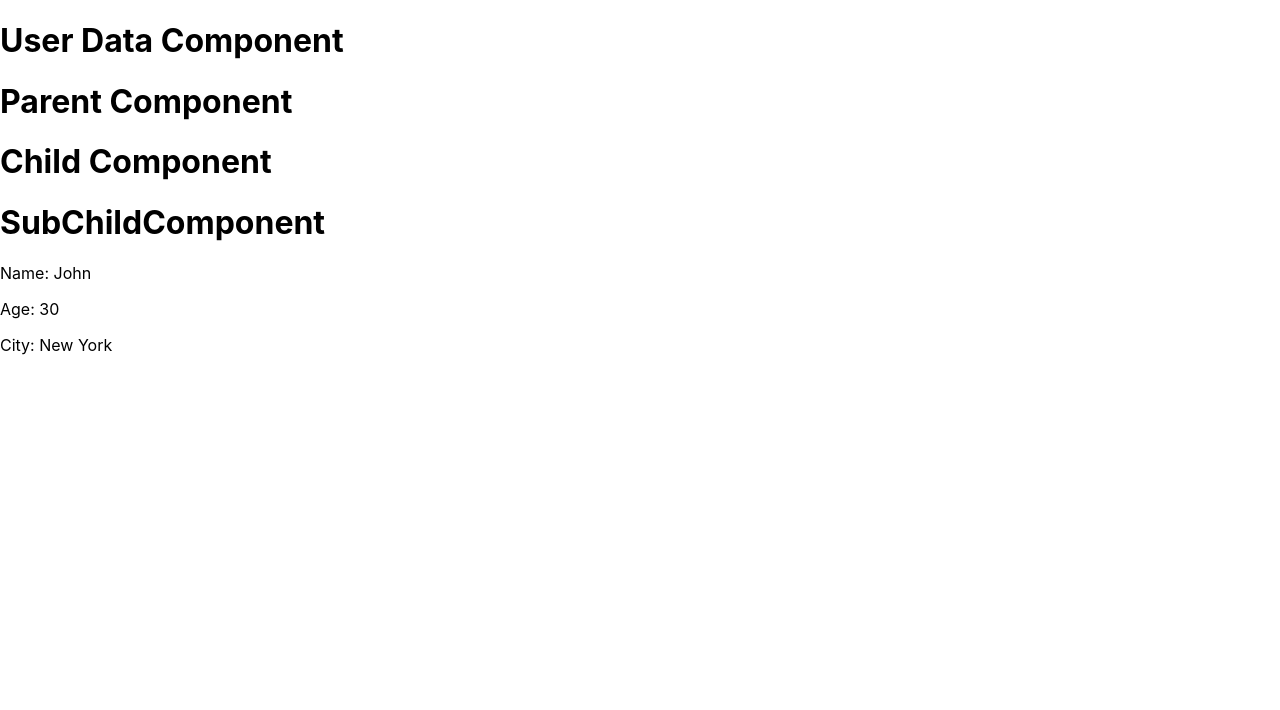
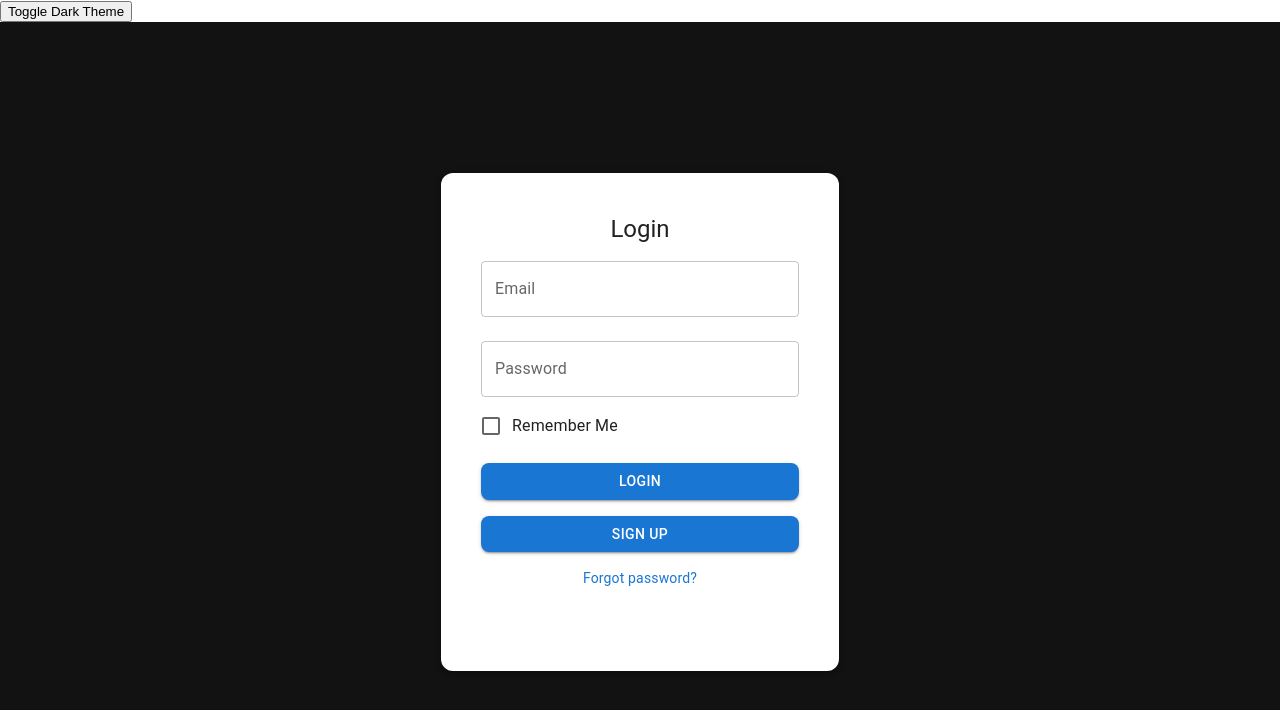
Before and after one commit to maheshmobileApp/react_zero_to_pro, a React (Create React App) app: page / in a window 1280 px wide. Shown: the top 710 px of the page. Built offline with nearby package versions, Linux system fonts and the light colour scheme.

Commit message:
theme support with context

```diff
--- a/src/App.js
+++ b/src/App.js
@@ -5,18 +5,25 @@ import SignUp from './login/singup';
 import ForgotPassword from './login/forgotpassword';
 import Dashboard from './login/dashboard';
 import UserDataComponent from './useContext';
+import ThemeProvider from './ThemeContext';
+import ThemeToggleButton from './ThemeToggleButton';
 function App() {
   return (
+    <ThemeProvider>
+      <ThemeToggleButton />
       <Router>
         <Routes>
-        <Route path="/login" element={<LoginScreen />} />
+          <Route path="/" element={<LoginScreen />} />
           <Route path="/signup" element={<SignUp />} />
           <Route path="/forgot" element={<ForgotPassword />} />
           <Route path="/dashboard" element={<Dashboard />} />
-        <Route path="/" element={<UserDataComponent />} />
+          <Route path="/userdata" element={<UserDataComponent />} />
         </Routes>
       </Router>
+    </ThemeProvider>
   );
 }
 
+//them, toggleTeham
+
 export default App; //Export
--- /dev/null
+++ b/src/ThemeContext.js
@@ -0,0 +1,21 @@
+// Dart / light
+
+import React, { createContext, useContext, useState } from 'react';// step 1 : imporrt createContext and useContext
+const ThemeContext = createContext();// step 2 : create context
+
+//// step 3 : create a custom hook
+export const useThemeContext = () => useContext(ThemeContext);
+const ThemeProvider = ({children}) => {
+    const [theme, setTheme] = useState('light');
+    const toggleTheme = () => {
+        setTheme(theme === 'light' ? 'dark' : 'light');
+    }
+  return (
+        <ThemeContext.Provider value={{ theme, toggleTheme }}>
+          {children}
+        </ThemeContext.Provider>
+  );
+
+}
+
+export default ThemeProvider;
--- /dev/null
+++ b/src/ThemeToggleButton.js
@@ -0,0 +1,14 @@
+import React from 'react';
+import { useThemeContext } from './ThemeContext';
+
+const ThemeToggleButton = () => {
+    const { theme, toggleTheme } = useThemeContext();
+    return (
+        <button onClick={toggleTheme}>
+            Toggle {theme === 'light' ? 'Dark' : 'Light'} Theme
+        </button>
+    );
+
+}
+
+export default ThemeToggleButton;
--- a/src/login/loginScreen.js
+++ b/src/login/loginScreen.js
@@ -3,8 +3,9 @@ import React from 'react';
 import { useForm } from 'react-hook-form';
 import { useNavigate } from 'react-router-dom';
 import { Button, TextField, Box, Card, CardContent, Typography, FormControlLabel, Checkbox, Link } from '@mui/material';
-
+import { useThemeContext } from '../ThemeContext';
 const LoginScreen = () => {
+    const { theme } = useThemeContext();
     const navigate = useNavigate();
     const {
         register,
@@ -30,7 +31,7 @@ const LoginScreen = () => {
             display: 'flex',
             justifyContent: 'center',
             alignItems: 'center',
-            backgroundColor: '#f0f0f0',
+            backgroundColor: theme === 'light' ? '#121212' : '#f0f0f0',
             flexDirection: 'column',
         }}>
             <Card
--- a/src/login/singup.js
+++ b/src/login/singup.js
@@ -12,8 +12,10 @@ import {
 } from "@mui/material";
 import { Visibility, VisibilityOff } from "@mui/icons-material";
 import { useNavigate } from 'react-router-dom';
+import { useThemeContext } from '../ThemeContext';
 
 const SignUp = () => {
+  const { theme } = useThemeContext
   const navigate = useNavigate();
   const [showPassword, setShowPassword] = useState(false);
   const [formData, setFormData] = useState({
@@ -44,7 +46,7 @@ const SignUp = () => {
       justifyContent="center"
       alignItems="center"
       minHeight="100vh"
-      bgcolor="#f5f5f5"
+      bgcolor={theme === 'light' ? '#f0f0f0' : '#121212'}
     >
       <Card sx={{ width: 400, p: 2 }}>
         <CardContent>
--- a/src/useContext.js
+++ b/src/useContext.js
@@ -10,7 +10,7 @@ const UserDataComponent = () => {
         <div>
             <h1>User Data Component</h1>
             {/* // step 4 : provide the context value */}
-            <UserContext.Provider value={user}>
+                <UserContext.Provider value={user}>
                 <ParentComponent />
                 </UserContext.Provider>
         </div>)
```
Lines whose indentation alone changed are shown as unchanged.
